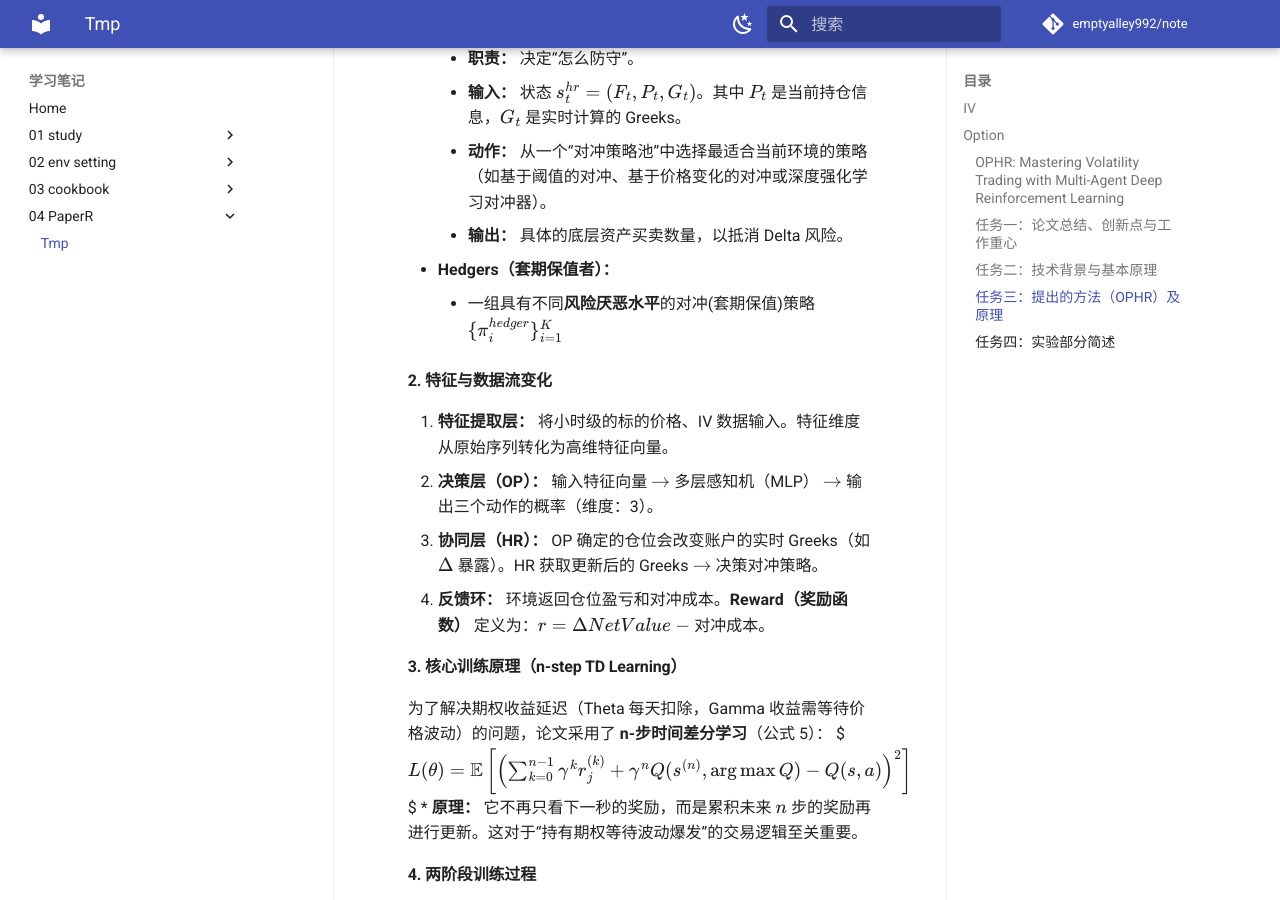
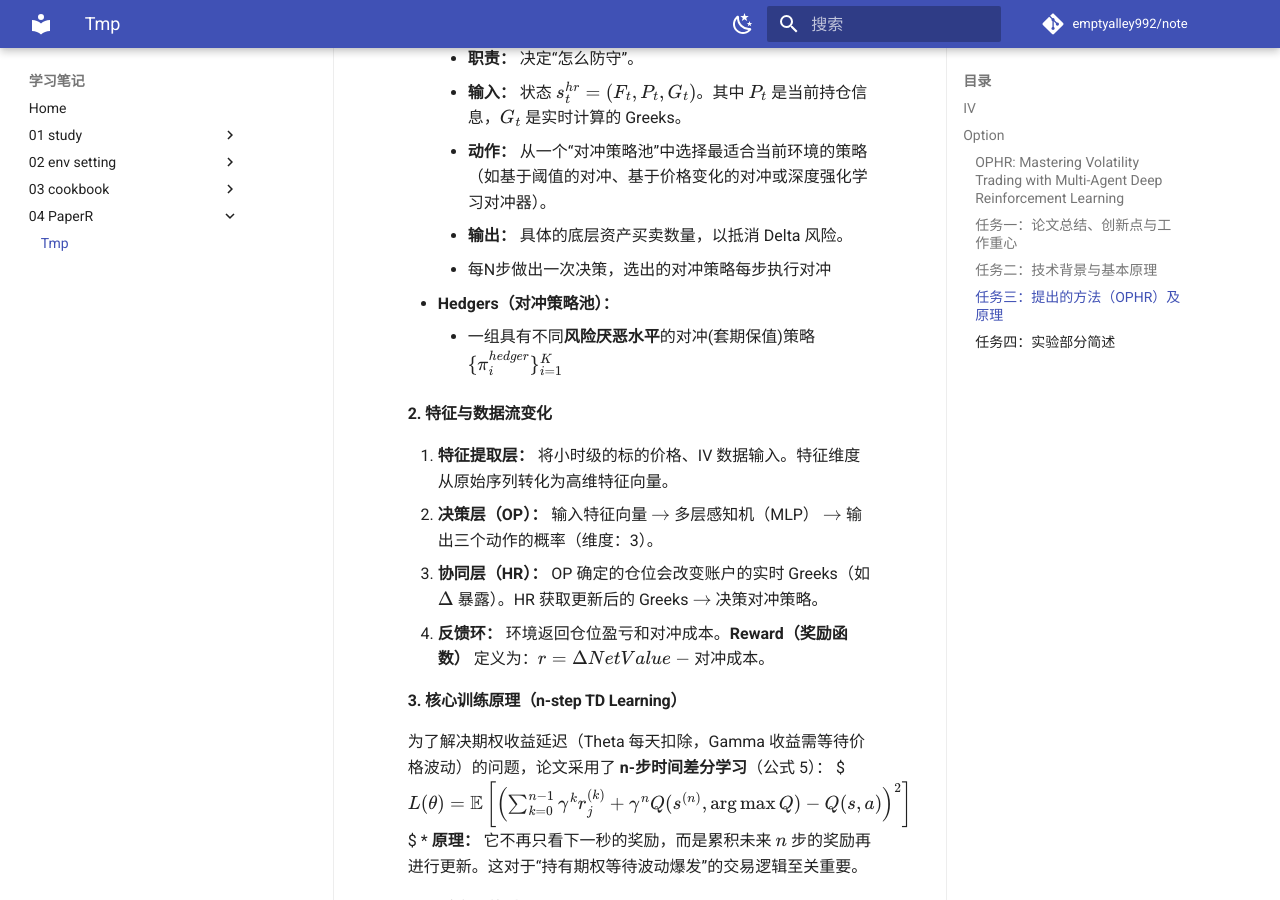
Before and after one commit to emptyalley992/note, an MkDocs documentation site: the page built from docs/04 PaperR/tmp.md, in a window 1280 px wide and 900 px high, scrolled down 2532 px. Built offline with MkDocs 1.6.1 and Material for MkDocs 9.7.7, drawn with Linux system fonts in a browser that asks for light colours; comment, search, counter and statistics services are not loaded.

Commit message:
docs/04 PaperR/tmp.md updated from https://stackedit.cn/

```diff
--- a/docs/04 PaperR/tmp.md
+++ b/docs/04 PaperR/tmp.md
@@ -79,8 +79,9 @@ OPHR 框架由两个核心智能体和一个两阶段训练流程组成。
     *   **输入：** 状态 $s_t^{hr} = (F_t, P_t, G_t)$。其中 $P_t$ 是当前持仓信息，$G_t$ 是实时计算的 Greeks。
     *   **动作：** 从一个“对冲策略池”中选择最适合当前环境的策略（如基于阈值的对冲、基于价格变化的对冲或深度强化学习对冲器）。
     *   **输出：** 具体的底层资产买卖数量，以抵消 Delta 风险。
+    * 每N步做出一次决策，选出的对冲策略每步执行对冲
 
-*   **Hedgers（套期保值者）：**
+*   **Hedgers（对冲策略池）：**
 	* 一组具有不同**风险厌恶水平**的对冲(套期保值)策略 $\{\pi^{hedger}_{i}\}^K_{i=1}$
 
 
```
Also changed, not shown: other parts of docs/04 PaperR/tmp.md (+2 -2 lines).
